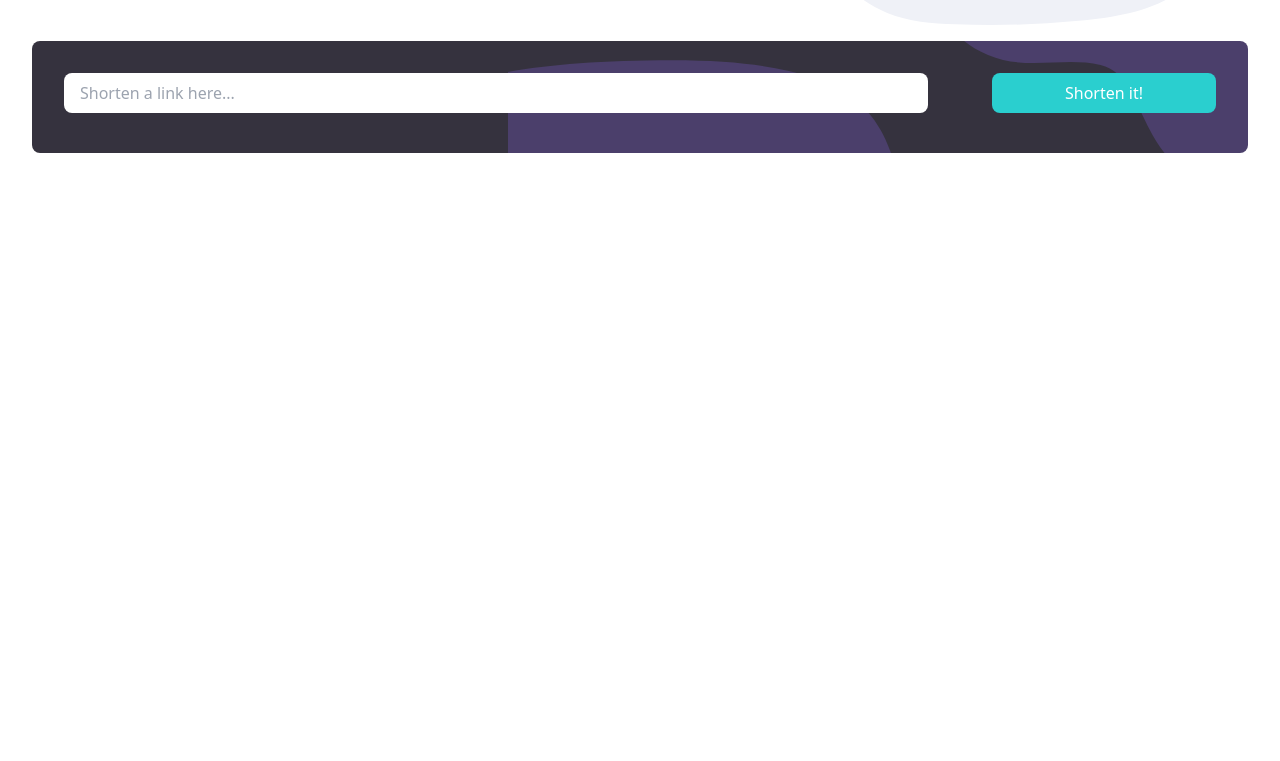
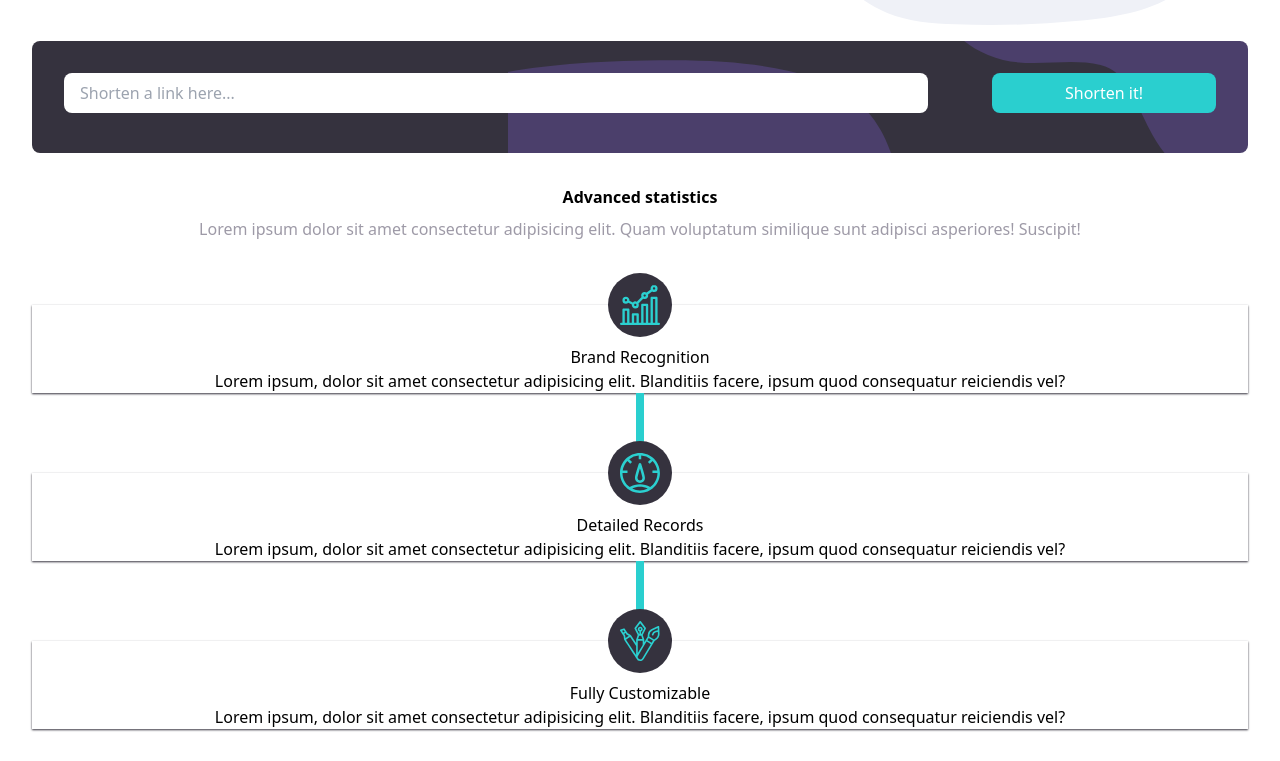
Before and after one commit to Paulorrf/url-shortening, a React (Create React App) app: page / in a window 1280 px wide. Shown: the part 379-1140 px from the top of the page. Before the commit the page ends 800 px from the top, so only its background shows below. Built offline with nearby package versions, Linux system fonts and the light colour scheme.

Commit message:
content component

```diff
--- a/src/App.tsx
+++ b/src/App.tsx
@@ -1,4 +1,5 @@
 import React from "react";
+import Content from "./components/Content/Content";
 import Header from "./components/Header/Header";
 import LinkShortener from "./components/LinkShortener/LinkShortener";
 import Navbar from "./components/Navbar/Navbar";
@@ -10,6 +11,7 @@ function App() {
       <div className="mx-8">
         <Header />
         <LinkShortener />
+        <Content />
       </div>
     </div>
   );
--- /dev/null
+++ b/src/components/Content/Content.tsx
@@ -0,0 +1,50 @@
+import React from "react";
+import BrandIcon from "../../assets/icon-brand-recognition.svg";
+import DetailedIcon from "../../assets/icon-detailed-records.svg";
+import CustomizableIcon from "../../assets/icon-fully-customizable.svg";
+import ContentCard from "./ContentCard";
+
+function HorizontalLine() {
+  return <div className="mx-auto h-20 w-2 bg-btnBg"></div>;
+}
+
+const Content = () => {
+  return (
+    <div className="mt-8 mb-8">
+      <div className="mb-16 text-center">
+        <h2 className="mb-2 font-bold">Advanced statistics</h2>
+        <p className="text-grayViolet">
+          Lorem ipsum dolor sit amet consectetur adipisicing elit. Quam
+          voluptatum similique sunt adipisci asperiores! Suscipit!
+        </p>
+      </div>
+
+      <ContentCard
+        Icon={BrandIcon}
+        title="Brand Recognition"
+        text="Lorem ipsum, dolor sit amet consectetur adipisicing elit. Blanditiis
+          facere, ipsum quod consequatur reiciendis vel?"
+      />
+
+      <HorizontalLine />
+
+      <ContentCard
+        Icon={DetailedIcon}
+        title="Detailed Records"
+        text="Lorem ipsum, dolor sit amet consectetur adipisicing elit. Blanditiis
+          facere, ipsum quod consequatur reiciendis vel?"
+      />
+
+      <HorizontalLine />
+
+      <ContentCard
+        Icon={CustomizableIcon}
+        title="Fully Customizable"
+        text="Lorem ipsum, dolor sit amet consectetur adipisicing elit. Blanditiis
+          facere, ipsum quod consequatur reiciendis vel?"
+      />
+    </div>
+  );
+};
+
+export default Content;
--- /dev/null
+++ b/src/components/Content/ContentCard.tsx
@@ -0,0 +1,25 @@
+import React from "react";
+
+const ContentCard = ({
+  Icon,
+  text,
+  title,
+}: {
+  Icon: string;
+  title: string;
+  text: string;
+}) => {
+  return (
+    <div className="text-center">
+      <div className="flex flex-col px-4 shadow-sm shadow-darkBlue">
+        <div className="mx-auto -mt-8 flex h-16 w-16 items-center justify-center rounded-full bg-darkBlue">
+          <img className="h-10 w-10" src={Icon} alt={`${title} icon`} />
+        </div>
+        <h2 className="pt-2">{title}</h2>
+        <p>{text}</p>
+      </div>
+    </div>
+  );
+};
+
+export default ContentCard;
```
Also changed, not shown: 1 other file (tests, documents, lock files or other folders).
